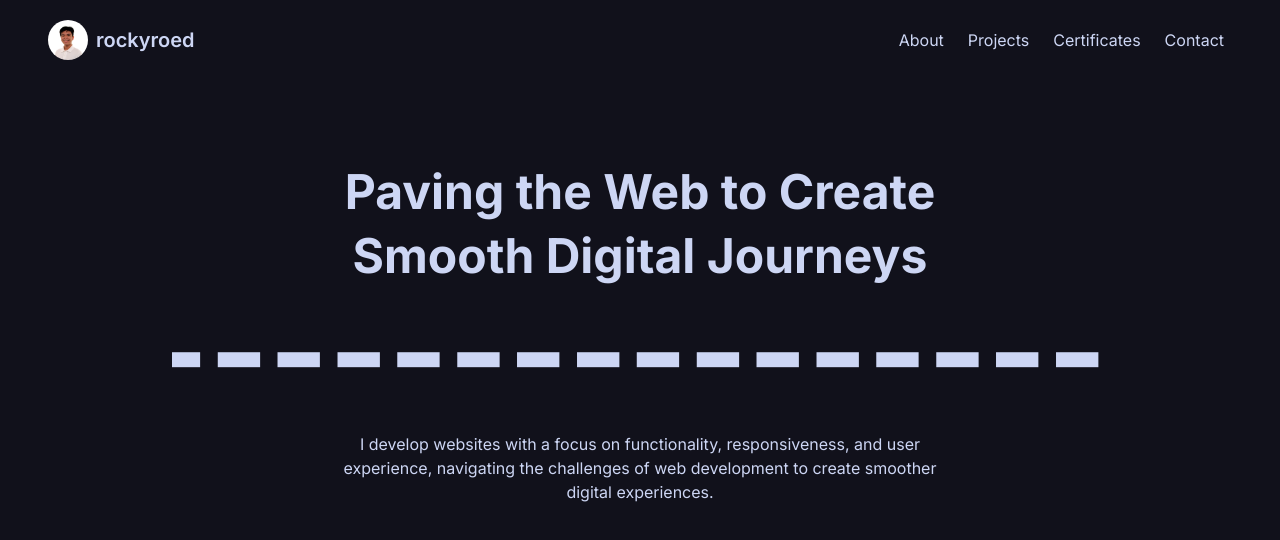
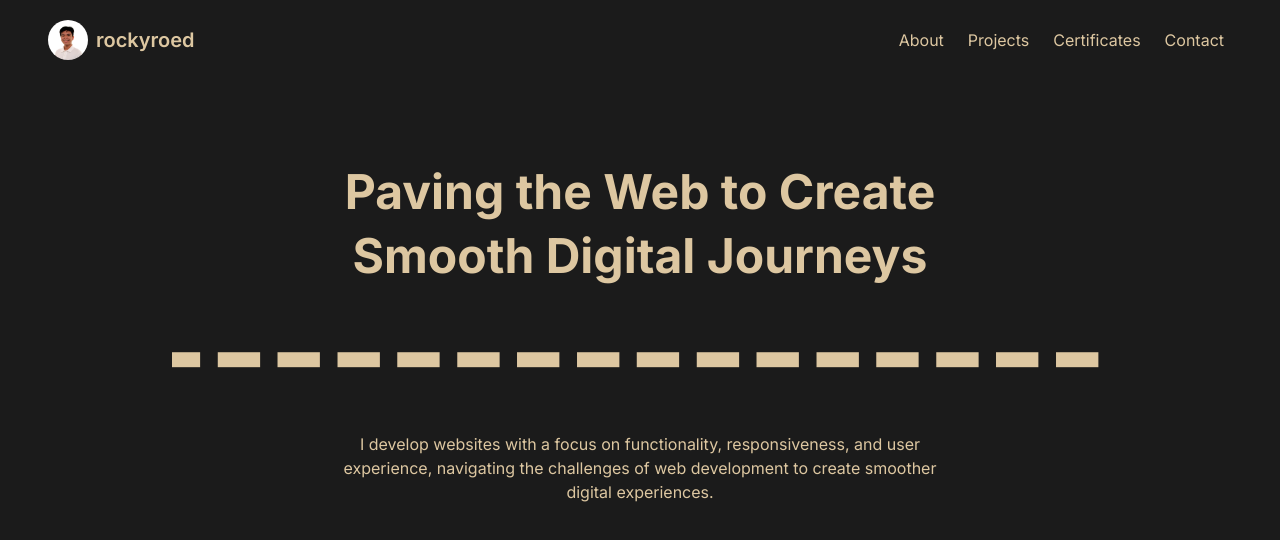
Before and after one commit to rockyroed/portfolio, a React (Vite) app: page / in a window 1280 px wide. Shown: the top 540 px of the page. Built offline with nearby package versions, Linux system fonts and the light colour scheme.

Commit message:
Modify colors

```diff
--- a/src/index.css
+++ b/src/index.css
@@ -1,11 +1,11 @@
 @import "tailwindcss";
 
 @theme {
-  --color-text: #cdd6f4;
-  --color-background: #11111b;
-  --color-primary: #89dceb;
-  --color-secondary: #f5c2e7;
-  --color-accent: #a6e3a1;
+  --color-text: #ddc7a1;
+  --color-background: #1b1b1b;
+  --color-primary: #7daea3;
+  --color-secondary: #d3869b;
+  --color-accent: #89b482;
 
   --animate-infinite-scroll: infinite-scroll 50s linear infinite;
   @keyframes infinite-scroll {
```
